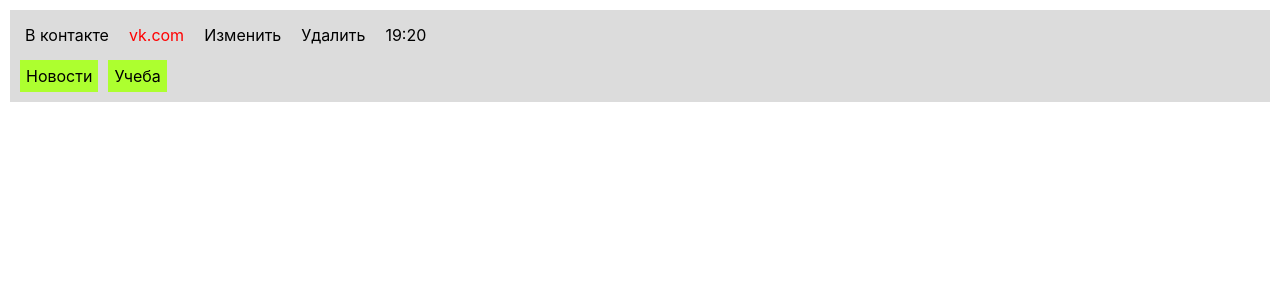
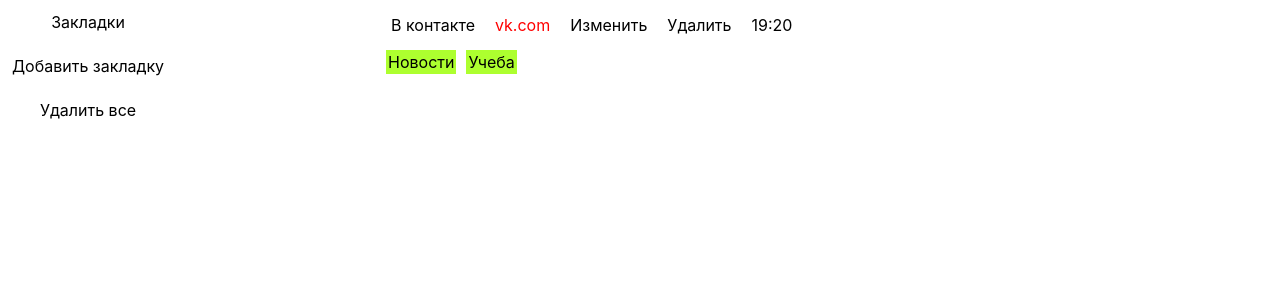
Before and after one commit to VadimShikitov/bookmarks, a React (Create React App) app: page / in a window 1280 px wide. Shown: the top 300 px of the page. Built offline with nearby package versions, Linux system fonts and the light colour scheme.

Commit message:
add routes

```diff
--- a/package.json
+++ b/package.json
@@ -10,8 +10,11 @@
         "@types/node": "^12.0.0",
         "@types/react": "^16.9.0",
         "@types/react-dom": "^16.9.0",
+        "@types/react-router-dom": "^5.1.5",
         "react": "^16.13.1",
         "react-dom": "^16.13.1",
+        "react-redux": "^7.2.0",
+        "react-router-dom": "^5.2.0",
         "react-scripts": "3.4.1",
         "typescript": "~3.7.2"
     },
--- a/src/App.css
+++ b/src/App.css
@@ -11,6 +11,10 @@
     .App-logo {
         animation: App-logo-spin infinite 20s linear;
     }
+}
+
+.main {
+    display: flex;
 }
 
 .App-header {
@@ -32,6 +36,7 @@
     from {
         transform: rotate(0deg);
     }
+
     to {
         transform: rotate(360deg);
     }
--- a/src/App.tsx
+++ b/src/App.tsx
@@ -1,10 +1,16 @@
 import React from 'react';
+import { BrowserRouter as Router, BrowserRouter } from 'react-router-dom';
 import './App.css';
-import { MenuComponent } from './components/MenuComponent';
-import { BookmarksComponent } from './components/BookmarksComponent';
+import { Routes } from './components/Routes';
 
 const App: React.FC = () => {
-  return <BookmarksComponent />;
+  return (
+    <BrowserRouter>
+      <div className='main'>
+        <Routes />
+      </div>
+    </BrowserRouter>
+  );
 };
 
 export default App;
--- a/src/components/BookmarksComponent/style.module.css
+++ b/src/components/BookmarksComponent/style.module.css
@@ -1,6 +1,5 @@
 .main_bookmark {
-    margin: 10px;
-    background-color: Gainsboro;
+    margin-left: 200px;
     padding: 5px;
 }
 
@@ -25,7 +24,7 @@
 }
 
 .tag {
-    padding: 6px;
+    padding: 2px;
     margin: 5px;
     background-color: greenyellow;
 }
--- /dev/null
+++ b/src/components/CreateBookmarkComponent/index.tsx
@@ -0,0 +1,26 @@
+import React from 'react';
+import styles from './style.module.css';
+
+export const CreateBookmarkComponent: React.FC = () => {
+  return (
+    <div className={styles.container}>
+      <h1 className={styles.title}>Добавить закладку</h1>
+      <div className={styles.text_field}>
+        <span className={styles.name}>Название:</span>
+        <input type='text' className={styles.filed} />
+      </div>
+      <div className={styles.text_field}>
+        <span className={styles.name}>Адрес (URL):</span>
+        <input type='text' className={styles.filed} />
+      </div>
+      <div className={styles.text_field}>
+        <span className={styles.name}>Тэги:</span>
+        <input type='text' className={styles.filed} />
+      </div>
+      <div className={styles.buttons}>
+        <button className={styles.buttons_cancel}>Отмена</button>
+        <button className={styles.buttons_add}>Добавить закладку</button>
+      </div>
+    </div>
+  );
+};
--- /dev/null
+++ b/src/components/CreateBookmarkComponent/style.module.css
@@ -0,0 +1,47 @@
+.container {
+    max-width: 500px;
+    margin-left: 200px;
+}
+
+.title {
+    font-size: 20px;
+    font-weight: normal;
+    color: #222;
+}
+
+.text_field {
+    width: 100%;
+    display: flex;
+    align-items: center;
+    justify-content: space-between;
+    margin: 20px 0;
+}
+
+.filed {
+    width: 400px;
+}
+
+.name {
+    font-size: 14px;
+}
+
+.buttons {
+    float: right;
+}
+
+.buttons_cancel {
+    background-color: #f5f5f5;
+    cursor: pointer;
+    padding: 5px;
+    border: 1px solid rgba(0, 0, 0, 0.1);
+    margin-right: 20px;
+}
+
+.buttons_add {
+    border: none;
+    cursor: pointer;
+    background-color: #4d90fe;
+    padding: 5px;
+    border: 1px solid #3079ed;
+    color: #fff;
+}
--- a/src/components/MenuComponent/index.tsx
+++ b/src/components/MenuComponent/index.tsx
@@ -1,19 +1,21 @@
 import React from 'react';
 import styles from './style.module.css';
+import { Link } from 'react-router-dom';
+import { ROOT, CREATE } from '../../constants/routes';
 
 export const MenuComponent: React.FC = () => {
   return (
     <div>
       <ul className={styles.menu_list}>
         <li>
-          <a href='' className={styles.link}>
+          <Link to={ROOT} className={styles.link}>
             Закладки
-          </a>
+          </Link>
         </li>
         <li>
-          <a href='' className={styles.link}>
+          <Link to={CREATE} className={styles.link}>
             Добавить закладку
-          </a>
+          </Link>
         </li>
         <li>
           <a href='' className={styles.link}>
--- a/src/components/MenuComponent/style.module.css
+++ b/src/components/MenuComponent/style.module.css
@@ -6,13 +6,8 @@
 
 .link {
     text-align: center;
-    background-color: #eee;
     color: black;
     display: block;
     padding: 12px;
     text-decoration: none;
 }
-
-.link:hover {
-    background-color: #ccc;
-}
--- /dev/null
+++ b/src/components/Routes.tsx
@@ -0,0 +1,16 @@
+import React from 'react';
+import { Switch, Route } from 'react-router-dom';
+import { CREATE, ROOT } from '../constants/routes';
+import { BookmarksComponent } from './BookmarksComponent';
+import { CreateBookmarkComponent } from './CreateBookmarkComponent';
+import { MenuComponent } from './MenuComponent';
+
+export const Routes: React.FC = () => (
+  <>
+    <MenuComponent />
+    <Switch>
+      <Route path={ROOT} exact component={BookmarksComponent} />
+      <Route path={CREATE} exact component={CreateBookmarkComponent} />
+    </Switch>
+  </>
+);
--- /dev/null
+++ b/src/constants/routes/index.ts
@@ -0,0 +1,3 @@
+export const ROOT = '/';
+export const LOOKUP = '/lookup';
+export const CREATE = '/create';
```
Also changed, not shown: 1 other file (tests, documents, lock files or other folders). Lines whose indentation alone changed are shown as unchanged.
